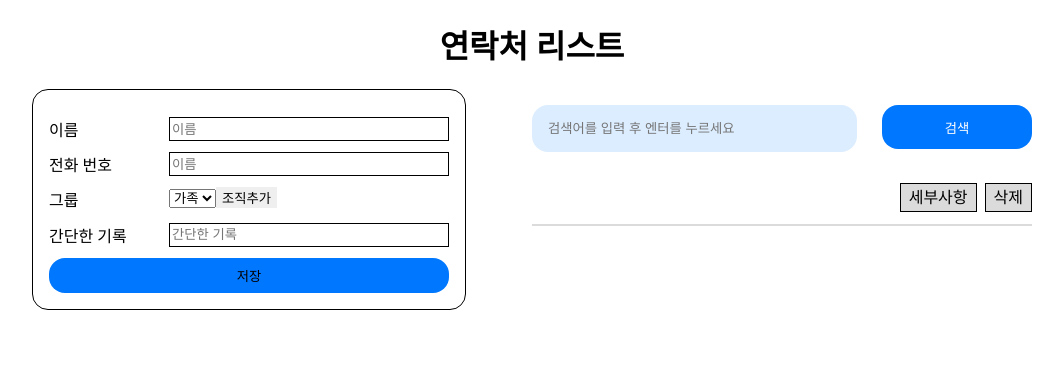
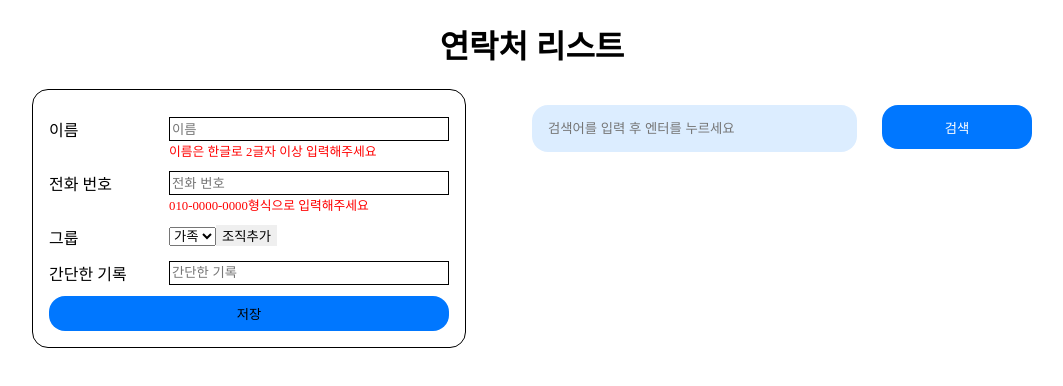
Before and after one commit to thsk3/contact-list, a React (Vite) app: page / in a window 1280 px wide. Both pictures are taken after a click on the button "저장". Shown: the top 386 px of the page, without its empty margins (108-1171 px from the left). Built offline with nearby package versions, Linux system fonts and the light colour scheme.

Commit message:
feat: 사용자 입력 검사 및 저장 함수 구현

```diff
--- a/src/ContactListForm.jsx
+++ b/src/ContactListForm.jsx
@@ -1,25 +1,38 @@
-export default function ContactListForm({ contactList, setContactList, groups, setGroups }) {
+import { useRef, useState } from "react";
+
+export default function ContactListForm({ contactList, setContactList, groups }) {
+    let inputRef = useRef([]);
     let data = {
         name: "",
         number: "",
         group: "",
         record: "",
     };
-    // let [input, setInput] = useState({ ...data });
-    console.log(contactList);
-    let check = true;
+    let regName = /^[가-힣]{2,}/;
+    let regNumber = /^010-[0-9]{3, 4}-[0-9]{4}/;
+    /** check [name, number]  */
+    let [check, setCheck] = useState([true, true]);
+
+    /** 사용자 입력 저장 함수 */
     const saveData = () => {
-        if (checkData) {
+        let r = checkData();
+        if (r) {
             let copy = [...contactList];
             copy.push(data);
             setContactList(copy);
             localStorage.setItem("contactList", JSON.stringify(copy));
+            inputRef.current.map((c) => {
+                return (c.value = "");
+            });
         } else {
             ("");
         }
     };
+    /** 사용자 입력 검사 함수 */
     const checkData = () => {
-        return true;
+        let copy = [regName.test(data.name), regNumber.test(data.number)];
+        setCheck(copy);
+        return copy[0] && copy[1] ? true : false;
     };
     return (
         <ul className="contact-form-wrap">
@@ -27,32 +40,38 @@ export default function ContactListForm({ contactList, setContactList, groups, s
                 <div>
                     <label htmlFor="name">이름</label>
                     <input
+                        ref={(el) => (inputRef.current[0] = el)}
                         type="text"
                         id="name"
                         placeholder="이름"
                         onChange={(e) => {
-                            data.name = e.target.value;
+                            data.name = e.target.value.trim();
                         }}></input>
                 </div>
-                {check ? <></> : <p>djgj</p>}
+                {check[0] ? <></> : <p>이름은 한글로 2글자 이상 입력해주세요</p>}
             </li>
             <li className="contact-form-essential">
                 <div>
                     <label htmlFor="number">전화 번호</label>
                     <input
+                        ref={(el) => (inputRef.current[1] = el)}
                         type="text"
                         id="number"
-                        placeholder="이름"
+                        placeholder="전화 번호"
                         onChange={(e) => {
-                            data.number = e.target.value;
+                            data.number = e.target.value.trim();
                         }}></input>
                 </div>
-                {check ? <></> : <p>djgj</p>}
+                {check[1] ? <></> : <p>010-0000-0000형식으로 입력해주세요</p>}
             </li>
             <li>
                 <label htmlFor="group">그룹</label>
                 <div>
-                    <select id="group">
+                    <select
+                        id="group"
+                        onChange={(e) => {
+                            data.group = e.target.value;
+                        }}>
                         {groups.map((group, i) => (
                             <option key={i}>{group}</option>
                         ))}
@@ -63,6 +82,7 @@ export default function ContactListForm({ contactList, setContactList, groups, s
             <li>
                 <label htmlFor="record">간단한 기록</label>
                 <input
+                    ref={(el) => (inputRef.current[2] = el)}
                     type="text"
                     id="record"
                     placeholder="간단한 기록"
```
